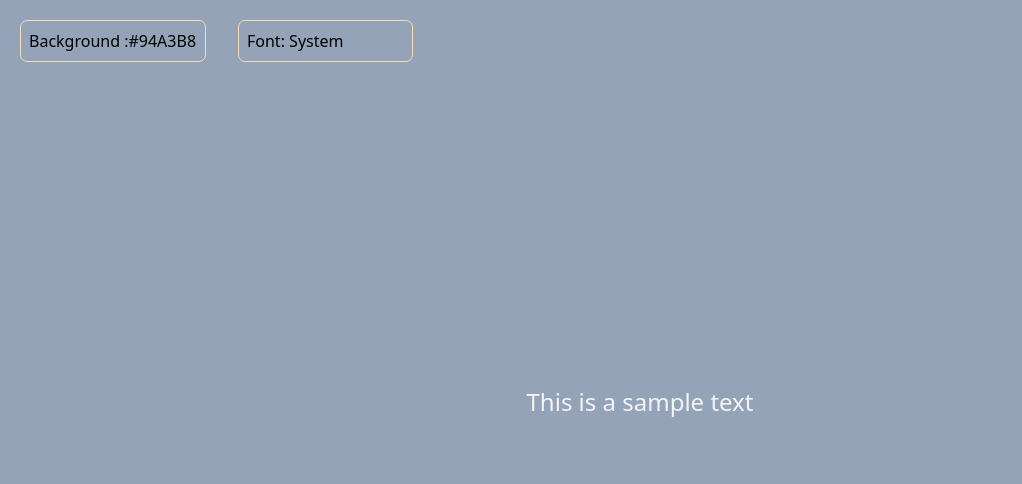
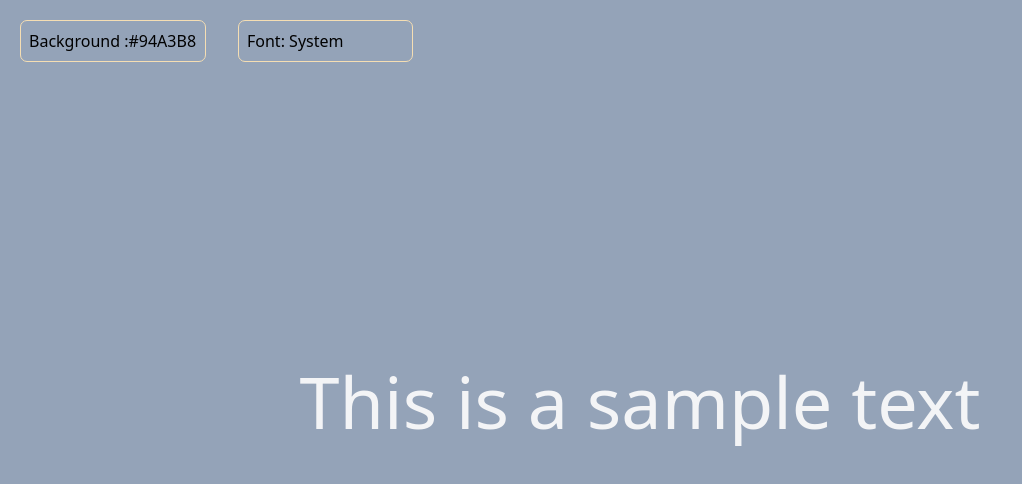
Before and after one commit to WajuAbolarin/greetings, a Next.js app: page / in a window 1280 px wide. Shown: the top 484 px of the page, without its empty margins (0-1022 px from the left). Built offline with nearby package versions, Linux system fonts and the light colour scheme; a web font is replaced by a local one.

Commit message:
quickfix tailwind

```diff
--- a/pages/index.js
+++ b/pages/index.js
@@ -12,7 +12,7 @@ const fonts = [
     {name: 'Dancing Script', value: "'Dancing Script', cursive"},
     {name: 'Indie Flower', value: "'Indie Flower', cursive"},
     {name: 'Lobster', value: "'Lobster', cursive"},
-    {name: 'Montesserat', value: "'Montserrat', sans-serif"},
+    {name: 'Montserrat', value: "'Montserrat', sans-serif"},
     {name: 'Playfair Display', value: "Playfair Display', serif"},
     {name: 'Roboto', value: "'Roboto', sans-serif"}
 ]
@@ -87,7 +87,7 @@ export default function IndexPage() {
                  onClick={() => {
                      selectRef.current.focus()
                  }}
-                 className={`text-2xl w-100 p-10 text-${textColor}`}
+                 className={`text-3xl md:text-7xl w-100 p-10 text-${textColor}`}
                  onInput={handleChange}
             />
         </div>
--- a/pages/video.js
+++ b/pages/video.js
@@ -31,6 +31,7 @@ export default function VideoPage() {
         }, stream => {
             const video = videoRef.current
             video.width = window.innerWidth
+            video.muted = true
             video.height = window.innerHeight
             video.autoplay = true
             video.srcObject = stream
--- a/tailwind.config.js
+++ b/tailwind.config.js
@@ -1,5 +1,9 @@
 module.exports = {
-  purge: ['./components/**/*.{js,ts,jsx,tsx}', './pages/**/*.{js,ts,jsx,tsx}'],
+  purge: {content: ['./components/**/*.{js,ts,jsx,tsx}', './pages/**/*.{js,ts,jsx,tsx}'],
+    options: {
+      safelist: ['text-red-100', 'text-gray-100'],
+    }
+  },
   darkMode: 'media', // 'media' or 'class'
   theme: {
     extend: {
```
Also changed, not shown: styles/index.css (+0 -11 lines).
